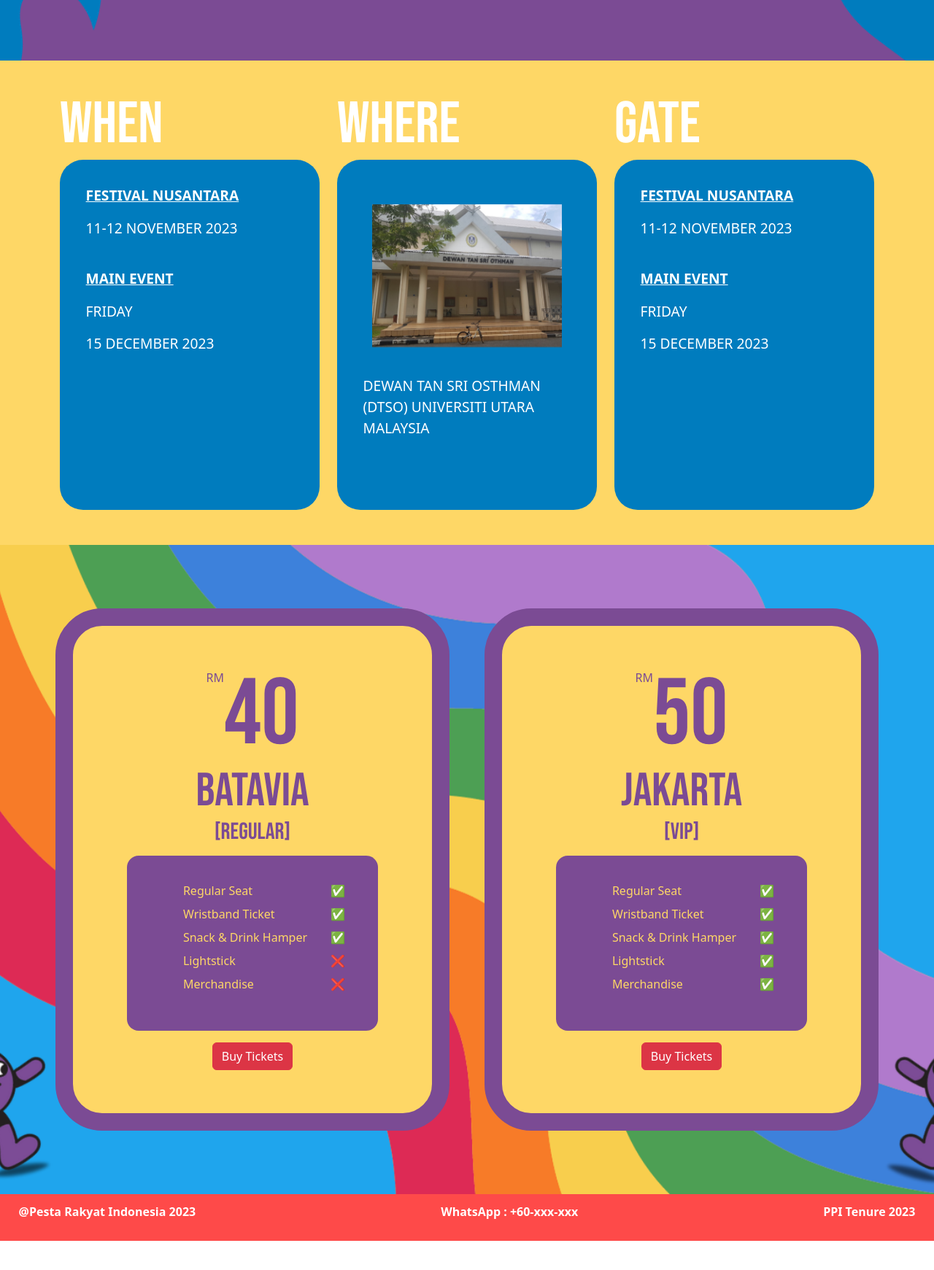
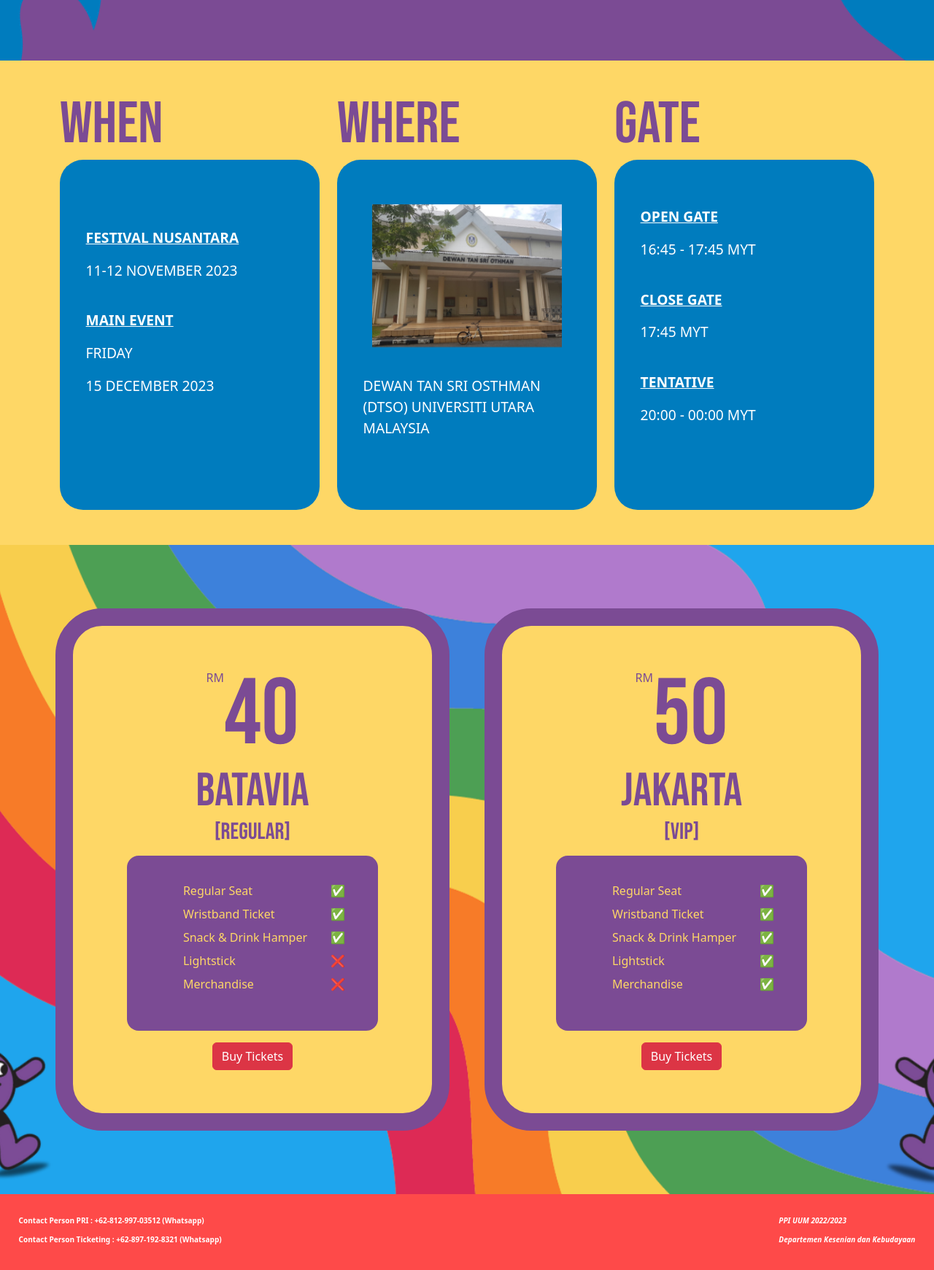
Before and after one commit to HasyaHasyi/PRI, a website built with Vite: page index.html in a window 1280 px wide. Shown: the part 1400-3141 px from the top of the page at 73% size. Before the commit the page ends 3101 px from the top, so only its background shows below. Built offline with nearby package versions, Linux system fonts and the light colour scheme.

Commit message:
fixed footer

```diff
--- a/index.html
+++ b/index.html
@@ -12,6 +12,8 @@
     <title>Pesta Rakyat Indonesia</title>
     <link rel="stylesheet" href="style.css" />
   </head>
+
+
   <!-- Navbar  -->
   <nav class="navbar navbar-expand-lg navbar-light px-4 fixed-top">
     <button
@@ -55,8 +57,12 @@
   </nav>
   <!-- Navbar End  -->
 
+
+
   <body>
-    <!-- Div PRI  -->
+
+
+    <!-- Div PRI Home Page  -->
     <div class="bg-pri py-5 h-25 justify-content-center text-center">
       <div class="container container-fluid">
         <img
@@ -72,7 +78,10 @@
       </div>
     </div>
 
-    <!-- Div PRI  -->
+    <!-- Div PRI Home Page End -->
+
+
+    <!--DIV PRI About Page-->
     <div
       id="about"
       style="
@@ -90,7 +99,7 @@
           style="align-items: center"
           class="container d-inline-flex justify-content-center"
         >
-          <h2 class="bebas" style="font-size: 3.7rem">ABOUT</h2>
+          <h2 class="About" style="font-size: 3.7rem">ABOUT</h2>
           <img
             style="height: 5rem; scale: 1.8"
             src="/images/Moodboard (3).png"
@@ -108,13 +117,19 @@
         </p>
       </div>
     </div>
+
+  <!--DIV PRI About Page END-->
+
+
+
+  <!--DIV PRI WHEN WHERE GATE Page-->
     <div style="background-color: #fed766" id="venue">
       <div class="container py-5" style="color: white">
         <div class="row">
           <div class="col-lg">
             <h1 class="bebas" style="font-size: 5rem">When</h1>
             <div class="bluCont">
-              <p class="item bold-und">Festival nusantara</p>
+              <p class="item bold-und"><br><br>Festival nusantara</p>
               <p class="item">11-12 November 2023</p>
               <br />
               <p class="item bold-und">Main event</p>
@@ -138,17 +153,22 @@
           <div class="col-lg">
             <h1 class="bebas" style="font-size: 5rem">Gate</h1>
             <div class="bluCont">
-              <p class="item bold-und">Festival Nusantara</p>
-              <p class="item">11-12 November 2023</p>
+              <p class="item bold-und"><br>OPEN GATE</p>
+              <p class="item">16:45 - 17:45 MYT</p>
               <br />
-              <p class="item bold-und">Main Event</p>
-              <p class="item">Friday</p>
-              <p class="item">15 December 2023</p>
+              <p class="item bold-und">CLOSE GATE</p>
+              <p class="item">17:45 MYT</p>
+              <br/>
+              <p class="item bold-und"> TENTATIVE</p>
+              <p class="item"> 20:00 - 00:00 MYT</p>
             </div>
           </div>
         </div>
       </div>
     </div>
+    <!--DIV PRI WHEN WHERE GATE Page END-->
+
+
     <!-- Div tiket -->
     <div class="bg-ticket" id="ticket">
       <div
@@ -215,7 +235,9 @@
         </div>
       </div>
     </div>
-    <!-- Div tiket -->
+    <!-- Div tiket END -->
+
+
     <script src="https://cdnjs.cloudflare.com/ajax/libs/gsap/3.12.2/gsap.min.js"></script>
     <script type="module" src="/main.js"></script>
     <script
@@ -224,11 +246,32 @@
       crossorigin="anonymous"
     ></script>
   </body>
+
+  <!--DIV FOOTER-->
   <footer class="contact" id="contact">
-    <p>@Pesta Rakyat Indonesia 2023</p>
+
+    <!--Footer CP-->
     <div>
-      <p>WhatsApp : +60-xxx-xxx</p>
+      <br>
+      <div>
+        <p>Contact Person PRI : +62-812-997-03512 (Whatsapp) </p>
+        <P>Contact Person Ticketing : +62-897-192-8321 (Whatsapp)</P>
+      </div>
     </div>
-    <p>PPI Tenure 2023</p>
+
+
+    <!--Footer PPI-->
+    <div>
+      <br>
+      <div class="footer-ppi">
+        <p>PPI UUM 2022/2023</p>
+        <div>
+          <p>Departemen Kesenian dan Kebudayaan</p>
+        </div>
+      </div>
+    </div>
+
   </footer>
+<!--DIV FOOTER END-->
+
 </html>
--- a/style.css
+++ b/style.css
@@ -116,6 +116,7 @@ h-custom{
 .bebas {
   font-family: 'Bebas-Neue';
   line-height: 1;
+  color: #7B4B94;
 }
 
 .item {
@@ -123,6 +124,9 @@ h-custom{
   font-size: 1.2rem;
 }
 
+.about{
+  color: #f6f6ff;
+}
 .bold-und {
   font-weight: bold;
   text-decoration: underline;
@@ -136,7 +140,16 @@ h-custom{
   align-items: center;
   background-color: #FE4A49;
   color: #ffffff;
-  height: 4rem;
-  line-height:0;
+  height: 13cqb;
+  line-height:1;
   font-weight: bold;
+  font-size: 1.1ch;
 }
+
+.footer-pesta{
+  font-family: Arial, Helvetica, sans-serif;
+  font-style: italic;
+}
+.footer-ppi{
+  font-style : italic;
+}
--- a/ticket/ticket.css
+++ b/ticket/ticket.css
@@ -1,8 +1,4 @@
-body{
-    background-color: yellow;
-
+.ticket-wow{
+    background-image: url('./public/images/BG TICKET.png');
+    background-size: cover;
 }
-
-strong {
-    font-size: large;
-}
```
Also changed, not shown: ticket/index.html (+7 -8 lines), public/images/bg form.png (added).
